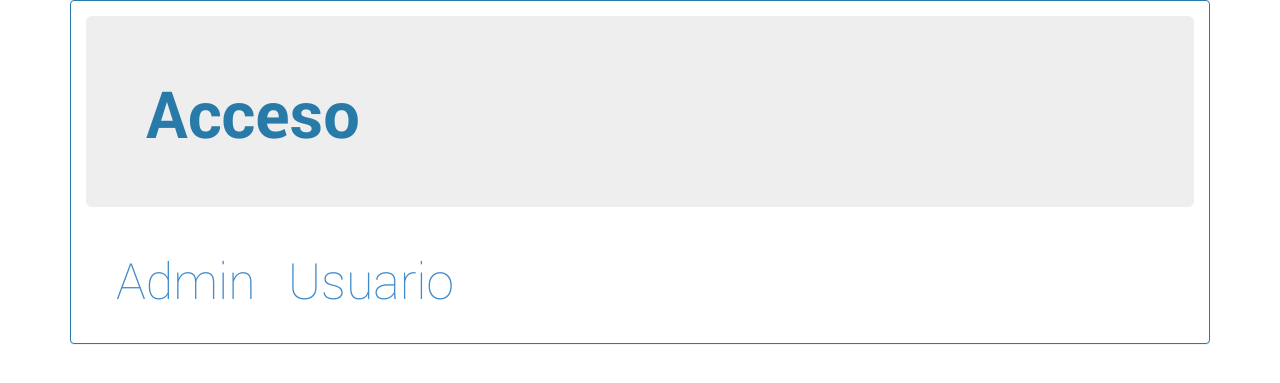
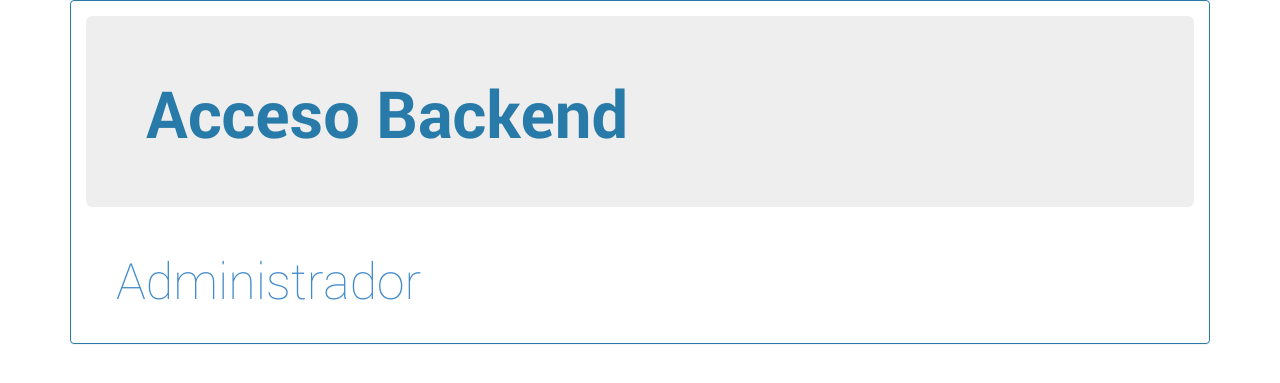
Before and after one commit to juankaramirez/ProyectoTiendaPHP, a PHP site: page / in a window 1280 px wide. Shown: the top 383 px of the page. Run offline with PHP 8.4, Linux system fonts and the light colour scheme.

Commit message:
Cambio de título y corte de acceso a frontend...
Título: Info -> Tienda PHP - Backend.
*Frontend en construcción* Ya no se puede acceder al inicio del Frontend
desde el Backend.

```diff
--- a/index.php
+++ b/index.php
@@ -5,20 +5,20 @@
         <meta name="viewport" content="width=device-width, initial-scale=1.0">
         <link href="css/bootstrap.min.css" rel="stylesheet" media="screen">
         <link href="css/custom.css" rel="stylesheet" media="screen">
-        <title>Info</title>
+        <title>Tienda PHP - Backend</title>
     </head>
     <body>
         <div class="container">
             <div class="panel panel-default">
                 <div class="panel-body">
                     <div class="jumbotron">
-                        <h1>Acceso</h1>
+                        <h1>Acceso Backend</h1>
                         <!--<p class="help-block">Enter your info and log in.</p>-->
                     </div>
                     <div class="container" id="content">
                         <ul class="nav nav-pills" id="menu">
-                            <li><a href="admin/index.php">Admin</a></li>
-                            <li><a href="usuario/index.php">Usuario</a></li>
+                            <li><a href="admin/index.php">Administrador</a></li>
+                            <!--<li><a href="users/index.php">Usuario</a></li>-->
                         </ul>
                     </div>
                 </div>
```
